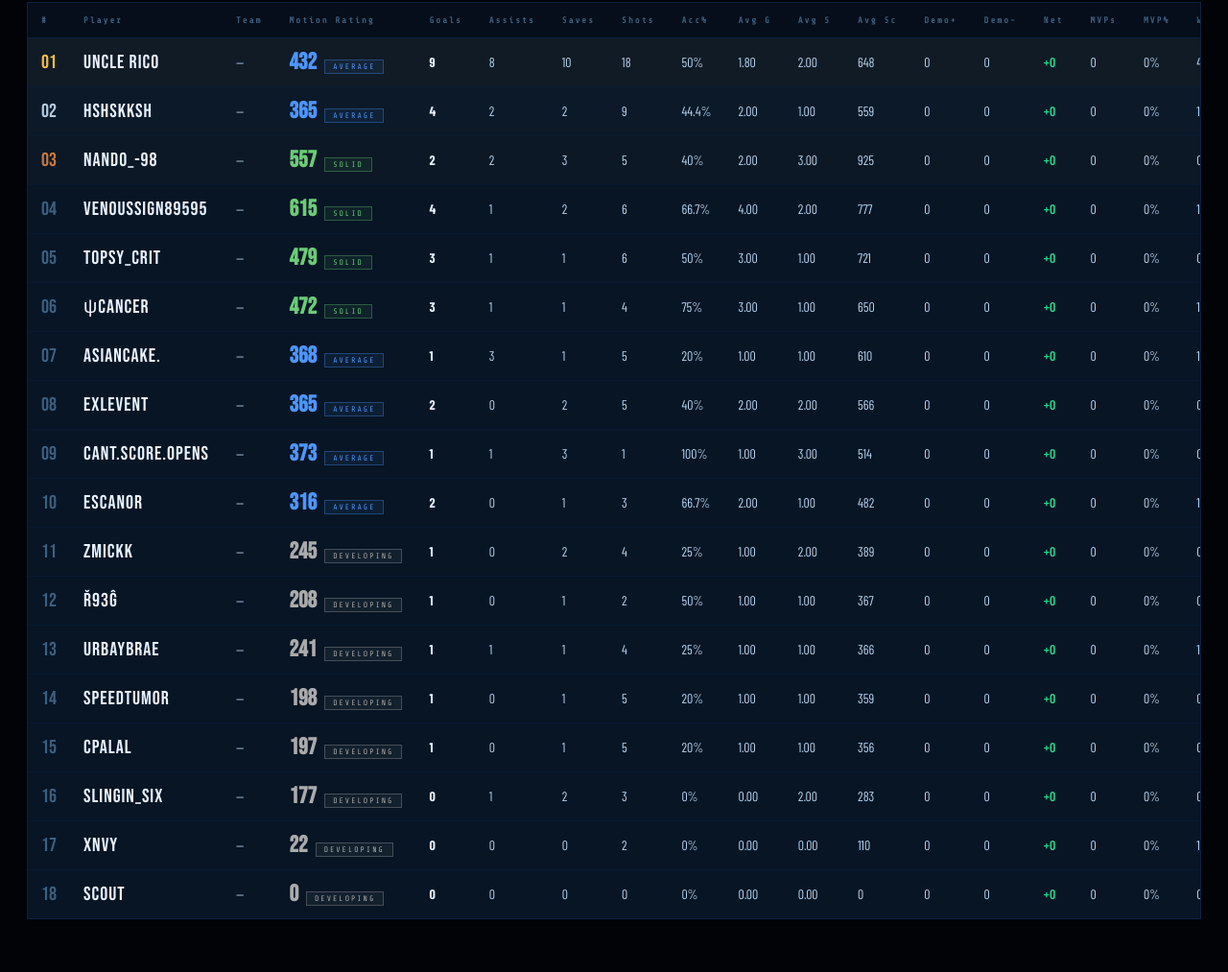
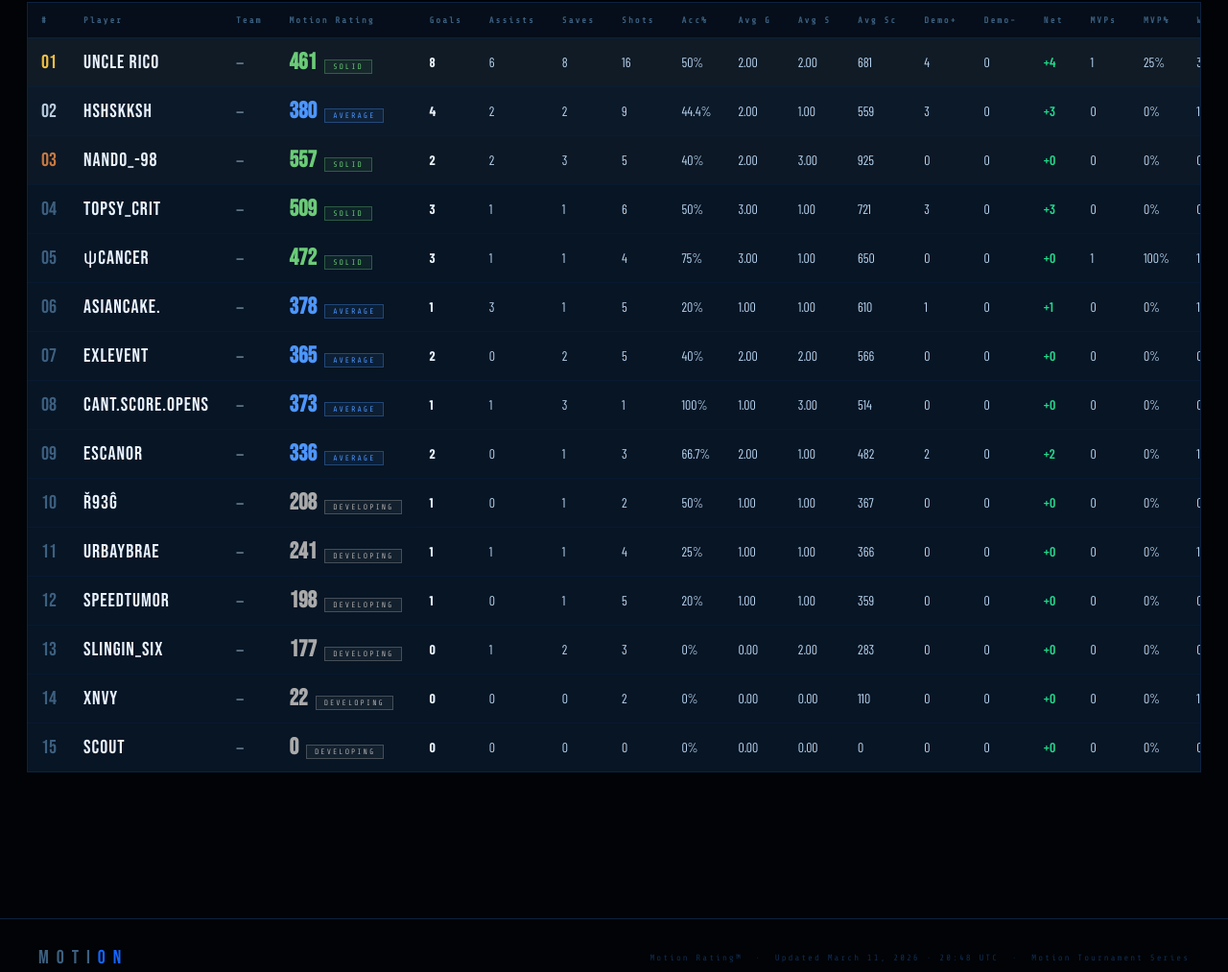
Before and after one commit to MotionCommunity/stats, a plain HTML site: page index.html in a window 1280 px wide. Shown: the part 1104-2117 px from the top of the page at 96% size. Drawn offline with nearby package versions, Linux system fonts and the light colour scheme; a web font is replaced by a local one.

Commit message:
Stats update — 2026-03-11 20:48 — Motion Inaugural 3v3

```diff
--- a/index.html
+++ b/index.html
@@ -271,19 +271,19 @@ footer{position:relative;z-index:10;border-top:1px solid var(--border);padding:2
   <div><div class='tourn-name'>Motion Inaugural 3v3</div></div>
   <div class='pills'>
     <span class='pill'>SingleElimination</span>
-    <span class='pill'>5 games</span>
-    <span class='pill'>18 players</span>
+    <span class='pill'>4 games</span>
+    <span class='pill'>15 players</span>
     <span class='pill'>2 teams</span>
   </div>
 </div>
 <div class='sh'>Tournament Highlights</div>
 <div class='cards'>
-  <div class='card'><div class='card-glow'></div><div class='c-label'>Top Motion Rating</div><div class='c-val'>615</div><div class='c-who'>VenousSign89595</div></div>
-  <div class='card'><div class='card-glow'></div><div class='c-label'>Most Goals</div><div class='c-val'>9</div><div class='c-who'>Uncle Rico</div></div>
-  <div class='card'><div class='card-glow'></div><div class='c-label'>Most Saves</div><div class='c-val'>10</div><div class='c-who'>Uncle Rico</div></div>
-  <div class='card'><div class='card-glow'></div><div class='c-label'>Most Assists</div><div class='c-val'>8</div><div class='c-who'>Uncle Rico</div></div>
-  <div class='card'><div class='card-glow'></div><div class='c-label'>Most Demos</div><div class='c-val'>0</div><div class='c-who'>Uncle Rico</div></div>
-  <div class='card'><div class='card-glow'></div><div class='c-label'>Total Games</div><div class='c-val'>5</div><div class='c-who'>This tournament</div></div>
+  <div class='card'><div class='card-glow'></div><div class='c-label'>Top Motion Rating</div><div class='c-val'>557</div><div class='c-who'>NaNdO_-98</div></div>
+  <div class='card'><div class='card-glow'></div><div class='c-label'>Most Goals</div><div class='c-val'>8</div><div class='c-who'>Uncle Rico</div></div>
+  <div class='card'><div class='card-glow'></div><div class='c-label'>Most Saves</div><div class='c-val'>8</div><div class='c-who'>Uncle Rico</div></div>
+  <div class='card'><div class='card-glow'></div><div class='c-label'>Most Assists</div><div class='c-val'>6</div><div class='c-who'>Uncle Rico</div></div>
+  <div class='card'><div class='card-glow'></div><div class='c-label'>Most Demos</div><div class='c-val'>4</div><div class='c-who'>Uncle Rico</div></div>
+  <div class='card'><div class='card-glow'></div><div class='c-label'>Total Games</div><div class='c-val'>4</div><div class='c-who'>This tournament</div></div>
 </div>
 
 <div class='sh'>Bracket</div>
@@ -327,24 +327,24 @@ footer{position:relative;z-index:10;border-top:1px solid var(--border);padding:2
 <td class='rank gold'>01</td>
 <td><span class='pname'>Uncle Rico</span></td>
 <td><span class='dim'>—</span></td>
-<td><span class='mr'><span class='mr-num' style='color:#4d96ff'>432</span><span class='mr-tag' style='color:#4d96ff;border:1px solid #4d96ff55;background:#4d96ff12'>AVERAGE</span></span></td>
-<td class='hi'>9</td><td class='num'>8</td><td class='num'>10</td>
-<td class='num'>18</td><td class='num'>50%</td>
-<td class='num'>1.80</td><td class='num'>2.00</td><td class='num'>648</td>
-<td class='num'>0</td><td class='num'>0</td><td class='num pos'>+0</td>
-<td class='num'>0</td><td class='num'>0%</td>
-<td class='num'>4W 1L</td><td class='num'>80%</td>
-<td class='dim'>5</td>
+<td><span class='mr'><span class='mr-num' style='color:#6bcb77'>461</span><span class='mr-tag' style='color:#6bcb77;border:1px solid #6bcb7755;background:#6bcb7712'>SOLID</span></span></td>
+<td class='hi'>8</td><td class='num'>6</td><td class='num'>8</td>
+<td class='num'>16</td><td class='num'>50%</td>
+<td class='num'>2.00</td><td class='num'>2.00</td><td class='num'>681</td>
+<td class='num'>4</td><td class='num'>0</td><td class='num pos'>+4</td>
+<td class='num'>1</td><td class='num'>25%</td>
+<td class='num'>3W 1L</td><td class='num'>75%</td>
+<td class='dim'>4</td>
 </tr>
 <tr class='silver-row'>
 <td class='rank silver'>02</td>
 <td><span class='pname'>Hshskksh</span></td>
 <td><span class='dim'>—</span></td>
-<td><span class='mr'><span class='mr-num' style='color:#4d96ff'>365</span><span class='mr-tag' style='color:#4d96ff;border:1px solid #4d96ff55;background:#4d96ff12'>AVERAGE</span></span></td>
+<td><span class='mr'><span class='mr-num' style='color:#4d96ff'>380</span><span class='mr-tag' style='color:#4d96ff;border:1px solid #4d96ff55;background:#4d96ff12'>AVERAGE</span></span></td>
 <td class='hi'>4</td><td class='num'>2</td><td class='num'>2</td>
 <td class='num'>9</td><td class='num'>44.4%</td>
 <td class='num'>2.00</td><td class='num'>1.00</td><td class='num'>559</td>
-<td class='num'>0</td><td class='num'>0</td><td class='num pos'>+0</td>
+<td class='num'>3</td><td class='num'>0</td><td class='num pos'>+3</td>
 <td class='num'>0</td><td class='num'>0%</td>
 <td class='num'>1W 1L</td><td class='num'>50%</td>
 <td class='dim'>2</td>
@@ -364,32 +364,19 @@ footer{position:relative;z-index:10;border-top:1px solid var(--border);padding:2
 </tr>
 <tr class=''>
 <td class='rank'>04</td>
-<td><span class='pname'>VenousSign89595</span></td>
-<td><span class='dim'>—</span></td>
-<td><span class='mr'><span class='mr-num' style='color:#6bcb77'>615</span><span class='mr-tag' style='color:#6bcb77;border:1px solid #6bcb7755;background:#6bcb7712'>SOLID</span></span></td>
-<td class='hi'>4</td><td class='num'>1</td><td class='num'>2</td>
-<td class='num'>6</td><td class='num'>66.7%</td>
-<td class='num'>4.00</td><td class='num'>2.00</td><td class='num'>777</td>
-<td class='num'>0</td><td class='num'>0</td><td class='num pos'>+0</td>
-<td class='num'>0</td><td class='num'>0%</td>
-<td class='num'>1W 0L</td><td class='num'>100%</td>
-<td class='dim'>1</td>
-</tr>
-<tr class=''>
-<td class='rank'>05</td>
 <td><span class='pname'>Topsy_CriT</span></td>
 <td><span class='dim'>—</span></td>
-<td><span class='mr'><span class='mr-num' style='color:#6bcb77'>479</span><span class='mr-tag' style='color:#6bcb77;border:1px solid #6bcb7755;background:#6bcb7712'>SOLID</span></span></td>
+<td><span class='mr'><span class='mr-num' style='color:#6bcb77'>509</span><span class='mr-tag' style='color:#6bcb77;border:1px solid #6bcb7755;background:#6bcb7712'>SOLID</span></span></td>
 <td class='hi'>3</td><td class='num'>1</td><td class='num'>1</td>
 <td class='num'>6</td><td class='num'>50%</td>
 <td class='num'>3.00</td><td class='num'>1.00</td><td class='num'>721</td>
-<td class='num'>0</td><td class='num'>0</td><td class='num pos'>+0</td>
+<td class='num'>3</td><td class='num'>0</td><td class='num pos'>+3</td>
 <td class='num'>0</td><td class='num'>0%</td>
 <td class='num'>0W 1L</td><td class='num'>0%</td>
 <td class='dim'>1</td>
 </tr>
 <tr class=''>
-<td class='rank'>06</td>
+<td class='rank'>05</td>
 <td><span class='pname'>ψCancer</span></td>
 <td><span class='dim'>—</span></td>
 <td><span class='mr'><span class='mr-num' style='color:#6bcb77'>472</span><span class='mr-tag' style='color:#6bcb77;border:1px solid #6bcb7755;background:#6bcb7712'>SOLID</span></span></td>
@@ -397,25 +384,25 @@ footer{position:relative;z-index:10;border-top:1px solid var(--border);padding:2
 <td class='num'>4</td><td class='num'>75%</td>
 <td class='num'>3.00</td><td class='num'>1.00</td><td class='num'>650</td>
 <td class='num'>0</td><td class='num'>0</td><td class='num pos'>+0</td>
+<td class='num'>1</td><td class='num'>100%</td>
+<td class='num'>1W 0L</td><td class='num'>100%</td>
+<td class='dim'>1</td>
+</tr>
+<tr class=''>
+<td class='rank'>06</td>
+<td><span class='pname'>AsianCake.</span></td>
+<td><span class='dim'>—</span></td>
+<td><span class='mr'><span class='mr-num' style='color:#4d96ff'>378</span><span class='mr-tag' style='color:#4d96ff;border:1px solid #4d96ff55;background:#4d96ff12'>AVERAGE</span></span></td>
+<td class='hi'>1</td><td class='num'>3</td><td class='num'>1</td>
+<td class='num'>5</td><td class='num'>20%</td>
+<td class='num'>1.00</td><td class='num'>1.00</td><td class='num'>610</td>
+<td class='num'>1</td><td class='num'>0</td><td class='num pos'>+1</td>
 <td class='num'>0</td><td class='num'>0%</td>
 <td class='num'>1W 0L</td><td class='num'>100%</td>
 <td class='dim'>1</td>
 </tr>
 <tr class=''>
 <td class='rank'>07</td>
-<td><span class='pname'>AsianCake.</span></td>
-<td><span class='dim'>—</span></td>
-<td><span class='mr'><span class='mr-num' style='color:#4d96ff'>368</span><span class='mr-tag' style='color:#4d96ff;border:1px solid #4d96ff55;background:#4d96ff12'>AVERAGE</span></span></td>
-<td class='hi'>1</td><td class='num'>3</td><td class='num'>1</td>
-<td class='num'>5</td><td class='num'>20%</td>
-<td class='num'>1.00</td><td class='num'>1.00</td><td class='num'>610</td>
-<td class='num'>0</td><td class='num'>0</td><td class='num pos'>+0</td>
-<td class='num'>0</td><td class='num'>0%</td>
-<td class='num'>1W 0L</td><td class='num'>100%</td>
-<td class='dim'>1</td>
-</tr>
-<tr class=''>
-<td class='rank'>08</td>
 <td><span class='pname'>Exlevent</span></td>
 <td><span class='dim'>—</span></td>
 <td><span class='mr'><span class='mr-num' style='color:#4d96ff'>365</span><span class='mr-tag' style='color:#4d96ff;border:1px solid #4d96ff55;background:#4d96ff12'>AVERAGE</span></span></td>
@@ -428,7 +415,7 @@ footer{position:relative;z-index:10;border-top:1px solid var(--border);padding:2
 <td class='dim'>1</td>
 </tr>
 <tr class=''>
-<td class='rank'>09</td>
+<td class='rank'>08</td>
 <td><span class='pname'>cant.score.opens</span></td>
 <td><span class='dim'>—</span></td>
 <td><span class='mr'><span class='mr-num' style='color:#4d96ff'>373</span><span class='mr-tag' style='color:#4d96ff;border:1px solid #4d96ff55;background:#4d96ff12'>AVERAGE</span></span></td>
@@ -441,33 +428,20 @@ footer{position:relative;z-index:10;border-top:1px solid var(--border);padding:2
 <td class='dim'>1</td>
 </tr>
 <tr class=''>
-<td class='rank'>10</td>
+<td class='rank'>09</td>
 <td><span class='pname'>ESCANOR</span></td>
 <td><span class='dim'>—</span></td>
-<td><span class='mr'><span class='mr-num' style='color:#4d96ff'>316</span><span class='mr-tag' style='color:#4d96ff;border:1px solid #4d96ff55;background:#4d96ff12'>AVERAGE</span></span></td>
+<td><span class='mr'><span class='mr-num' style='color:#4d96ff'>336</span><span class='mr-tag' style='color:#4d96ff;border:1px solid #4d96ff55;background:#4d96ff12'>AVERAGE</span></span></td>
 <td class='hi'>2</td><td class='num'>0</td><td class='num'>1</td>
 <td class='num'>3</td><td class='num'>66.7%</td>
 <td class='num'>2.00</td><td class='num'>1.00</td><td class='num'>482</td>
-<td class='num'>0</td><td class='num'>0</td><td class='num pos'>+0</td>
+<td class='num'>2</td><td class='num'>0</td><td class='num pos'>+2</td>
 <td class='num'>0</td><td class='num'>0%</td>
 <td class='num'>1W 0L</td><td class='num'>100%</td>
 <td class='dim'>1</td>
 </tr>
 <tr class=''>
-<td class='rank'>11</td>
-<td><span class='pname'>zmickk</span></td>
-<td><span class='dim'>—</span></td>
-<td><span class='mr'><span class='mr-num' style='color:#aaaaaa'>245</span><span class='mr-tag' style='color:#aaaaaa;border:1px solid #aaaaaa55;background:#aaaaaa12'>DEVELOPING</span></span></td>
-<td class='hi'>1</td><td class='num'>0</td><td class='num'>2</td>
-<td class='num'>4</td><td class='num'>25%</td>
-<td class='num'>1.00</td><td class='num'>2.00</td><td class='num'>389</td>
-<td class='num'>0</td><td class='num'>0</td><td class='num pos'>+0</td>
-<td class='num'>0</td><td class='num'>0%</td>
-<td class='num'>0W 1L</td><td class='num'>0%</td>
-<td class='dim'>1</td>
-</tr>
-<tr class=''>
-<td class='rank'>12</td>
+<td class='rank'>10</td>
 <td><span class='pname'>Ř93Ĝ</span></td>
 <td><span class='dim'>—</span></td>
 <td><span class='mr'><span class='mr-num' style='color:#aaaaaa'>208</span><span class='mr-tag' style='color:#aaaaaa;border:1px solid #aaaaaa55;background:#aaaaaa12'>DEVELOPING</span></span></td>
@@ -480,7 +454,7 @@ footer{position:relative;z-index:10;border-top:1px solid var(--border);padding:2
 <td class='dim'>1</td>
 </tr>
 <tr class=''>
-<td class='rank'>13</td>
+<td class='rank'>11</td>
 <td><span class='pname'>urbaybrae</span></td>
 <td><span class='dim'>—</span></td>
 <td><span class='mr'><span class='mr-num' style='color:#aaaaaa'>241</span><span class='mr-tag' style='color:#aaaaaa;border:1px solid #aaaaaa55;background:#aaaaaa12'>DEVELOPING</span></span></td>
@@ -493,7 +467,7 @@ footer{position:relative;z-index:10;border-top:1px solid var(--border);padding:2
 <td class='dim'>1</td>
 </tr>
 <tr class=''>
-<td class='rank'>14</td>
+<td class='rank'>12</td>
 <td><span class='pname'>SpeedTumor</span></td>
 <td><span class='dim'>—</span></td>
 <td><span class='mr'><span class='mr-num' style='color:#aaaaaa'>198</span><span class='mr-tag' style='color:#aaaaaa;border:1px solid #aaaaaa55;background:#aaaaaa12'>DEVELOPING</span></span></td>
@@ -506,20 +480,7 @@ footer{position:relative;z-index:10;border-top:1px solid var(--border);padding:2
 <td class='dim'>1</td>
 </tr>
 <tr class=''>
-<td class='rank'>15</td>
-<td><span class='pname'>cPalal</span></td>
-<td><span class='dim'>—</span></td>
-<td><span class='mr'><span class='mr-num' style='color:#aaaaaa'>197</span><span class='mr-tag' style='color:#aaaaaa;border:1px solid #aaaaaa55;background:#aaaaaa12'>DEVELOPING</span></span></td>
-<td class='hi'>1</td><td class='num'>0</td><td class='num'>1</td>
-<td class='num'>5</td><td class='num'>20%</td>
-<td class='num'>1.00</td><td class='num'>1.00</td><td class='num'>356</td>
-<td class='num'>0</td><td class='num'>0</td><td class='num pos'>+0</td>
-<td class='num'>0</td><td class='num'>0%</td>
-<td class='num'>0W 1L</td><td class='num'>0%</td>
-<td class='dim'>1</td>
-</tr>
-<tr class=''>
-<td class='rank'>16</td>
+<td class='rank'>13</td>
 <td><span class='pname'>Slingin_Six</span></td>
 <td><span class='dim'>—</span></td>
 <td><span class='mr'><span class='mr-num' style='color:#aaaaaa'>177</span><span class='mr-tag' style='color:#aaaaaa;border:1px solid #aaaaaa55;background:#aaaaaa12'>DEVELOPING</span></span></td>
@@ -532,7 +493,7 @@ footer{position:relative;z-index:10;border-top:1px solid var(--border);padding:2
 <td class='dim'>1</td>
 </tr>
 <tr class=''>
-<td class='rank'>17</td>
+<td class='rank'>14</td>
 <td><span class='pname'>Xnvy</span></td>
 <td><span class='dim'>—</span></td>
 <td><span class='mr'><span class='mr-num' style='color:#aaaaaa'>22</span><span class='mr-tag' style='color:#aaaaaa;border:1px solid #aaaaaa55;background:#aaaaaa12'>DEVELOPING</span></span></td>
@@ -545,7 +506,7 @@ footer{position:relative;z-index:10;border-top:1px solid var(--border);padding:2
 <td class='dim'>1</td>
 </tr>
 <tr class=''>
-<td class='rank'>18</td>
+<td class='rank'>15</td>
 <td><span class='pname'>Scout</span></td>
 <td><span class='dim'>—</span></td>
 <td><span class='mr'><span class='mr-num' style='color:#aaaaaa'>0</span><span class='mr-tag' style='color:#aaaaaa;border:1px solid #aaaaaa55;background:#aaaaaa12'>DEVELOPING</span></span></td>
@@ -563,7 +524,7 @@ footer{position:relative;z-index:10;border-top:1px solid var(--border);padding:2
 
 <footer>
   <div class='ft-logo'>MOTI<span>ON</span></div>
-  <div class='ft-meta'>Motion Rating™ &nbsp;·&nbsp; Updated March 11, 2026 · 20:22 UTC &nbsp;·&nbsp; Motion Tournament Series</div>
+  <div class='ft-meta'>Motion Rating™ &nbsp;·&nbsp; Updated March 11, 2026 · 20:48 UTC &nbsp;·&nbsp; Motion Tournament Series</div>
 </footer>
 
 <script>
```
